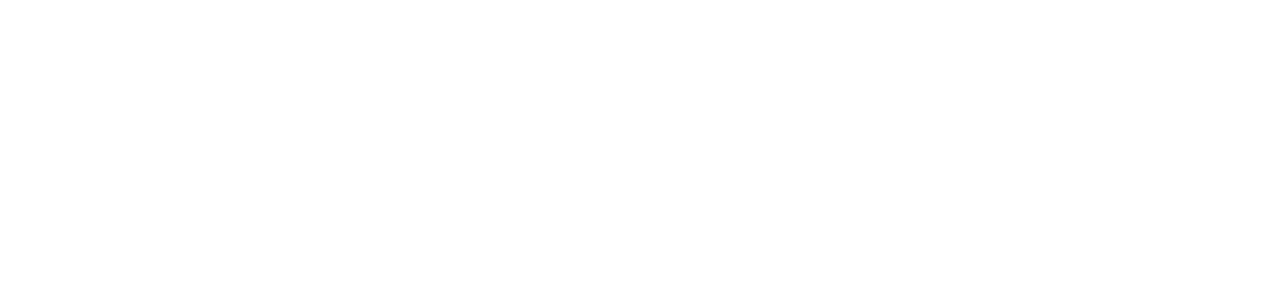
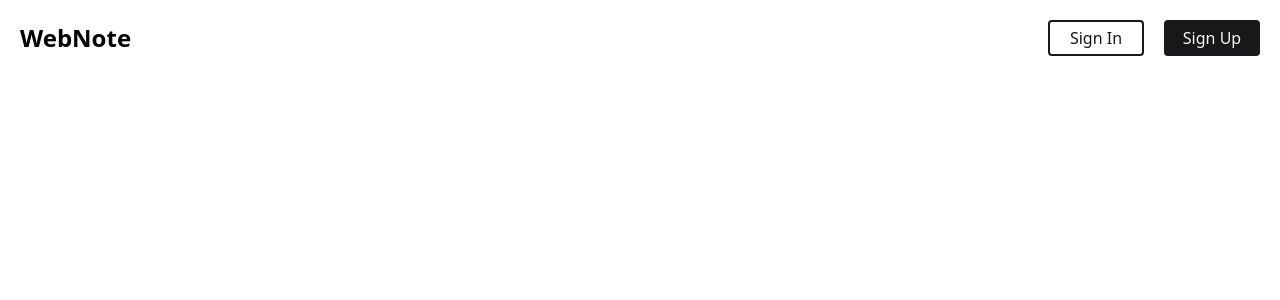
Before and after one commit to ovasconceloss/web-note, a React (Vite) app in the folder frontend/: page / in a window 1280 px wide. Shown: the top 300 px of the page. Built offline with nearby package versions, Linux system fonts and the light colour scheme.

Commit message:
feat: create header elements
- create title (application name)
- create buttons for account (login and registration)

```diff
--- a/frontend/src/components/Header.tsx
+++ b/frontend/src/components/Header.tsx
@@ -1,7 +1,25 @@
+import { Link } from "react-router-dom";
+
 export const Header: React.FC = () => {
   return (
-    <header>
-
+    <header className="w-full p-5 flex items-center justify-between select-none">
+      <section>
+        <h1 className="text-2xl font-bold">WebNote</h1>
+      </section>
+      <section className="space-x-5">
+        <Link to={'/'}>
+          <button
+            className="
+              w-[6.0rem] p-1 rounded-sm bg-transparent border-2 border-zinc-900 text-zinc-900 cursor-pointer
+              transition-all ease-in-out hover:bg-zinc-900 hover:text-zinc-100">Sign In</button>
+        </Link>
+        <Link to={'/'} >
+          <button
+            className="
+              w-[6.0rem] p-1 rounded-sm bg-zinc-900 border-2 border-zinc-900 text-zinc-100 cursor-pointer
+              transition-all ease-in-out hover:bg-zinc-100 hover:text-zinc-900">Sign Up</button>
+        </Link>
+      </section>
     </header>
   );
 };
```
